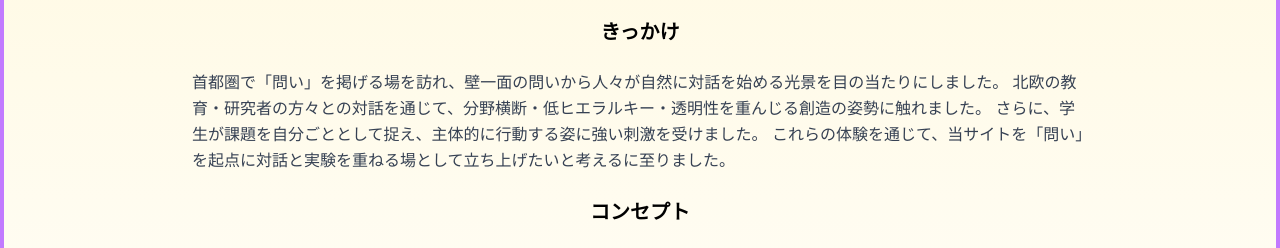
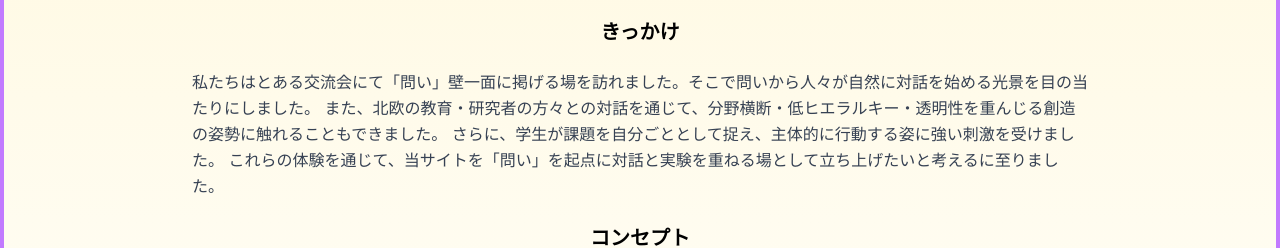
Before and after one commit to totchi1510/questions_display, a Next.js app: page / in a window 1280 px wide. Shown: the part 1390-1638 px from the top of the page. Built offline with nearby package versions, Linux system fonts and the light colour scheme; no server answers; the database is empty.

Commit message:
changed ui

```diff
--- a/src/app/page.tsx
+++ b/src/app/page.tsx
@@ -218,8 +218,8 @@ export default async function Home() {
 
           <h4 className="text-lg sm:text-xl font-semibold">きっかけ</h4>
           <p className="text-sm sm:text-base leading-relaxed text-gray-700 text-left">
-            首都圏で「問い」を掲げる場を訪れ、壁一面の問いから人々が自然に対話を始める光景を目の当たりにしました。
-            北欧の教育・研究者の方々との対話を通じて、分野横断・低ヒエラルキー・透明性を重んじる創造の姿勢に触れました。
+            私たちはとある交流会にて「問い」壁一面に掲げる場を訪れました。そこで問いから人々が自然に対話を始める光景を目の当たりにしました。
+            また、北欧の教育・研究者の方々との対話を通じて、分野横断・低ヒエラルキー・透明性を重んじる創造の姿勢に触れることもできました。
             さらに、学生が課題を自分ごととして捉え、主体的に行動する姿に強い刺激を受けました。
             これらの体験を通じて、当サイトを「問い」を起点に対話と実験を重ねる場として立ち上げたいと考えるに至りました。
           </p>
```
